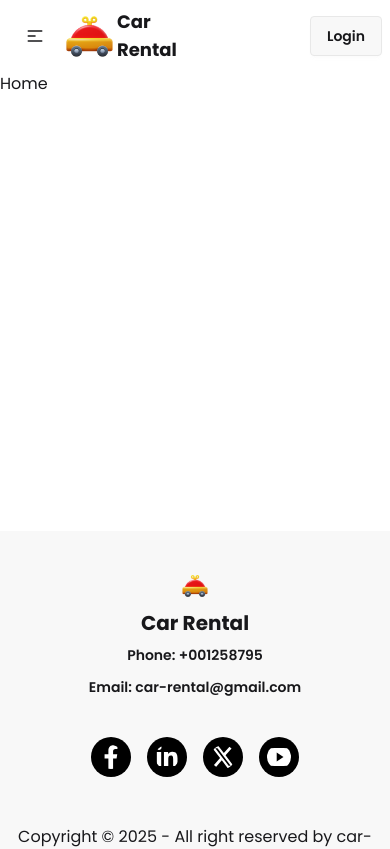
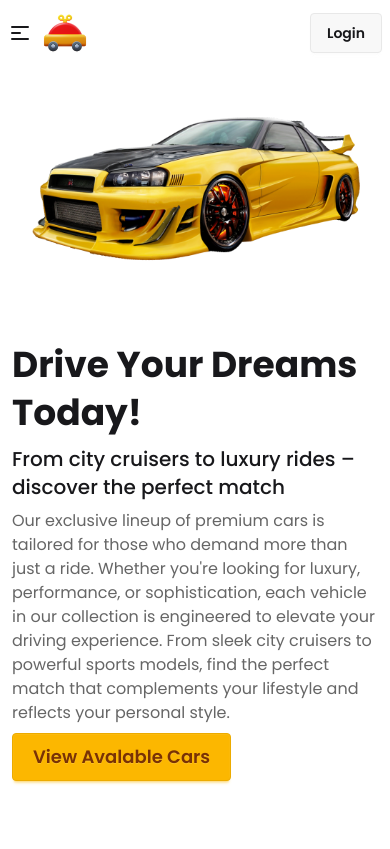
Before and after one commit to FajlaRabby24/car-rental-client, a React (Vite) app: page / in a window 390 px wide. Shown: the top 849 px of the page. Built offline with nearby package versions, Linux system fonts and the light colour scheme.

Commit message:
banner section done

```diff
--- /dev/null
+++ b/src/components/Banner.jsx
@@ -0,0 +1,36 @@
+import React from "react";
+import bannerImg from "../assets/images/bannerImg.png";
+import { Link } from "react-router";
+
+const Banner = () => {
+  return (
+    <div className="flex items-center flex-col  md:flex-row-reverse h-screen px-3 lg:h-[80vh] ">
+      {/* image content  */}
+      <div className="md:flex-1 ">
+        <img src={bannerImg} className="w-full" alt="banner image" />
+      </div>
+      {/* text content  */}
+      <div className="space-y-2 md:space-y-3 flex-1">
+        <h1 className="text-4xl md:text-6xl font-bold md:font-semibold leading-12 md:leading-18">
+          Drive Your Dreams Today!
+        </h1>
+        <h4 className="text-xl md:text-2xl font-medium ">
+          From city cruisers to luxury rides – discover the perfect match
+        </h4>
+        <p className="text-[#666666] font-normal">
+          Our exclusive lineup of premium cars is tailored for those who demand
+          more than just a ride. Whether you're looking for luxury, performance,
+          or sophistication, each vehicle in our collection is engineered to
+          elevate your driving experience. From sleek city cruisers to powerful
+          sports models, find the perfect match that complements your lifestyle
+          and reflects your personal style.
+        </p>
+        <Link to={"/available-cars"}>
+          <button className="btn btn-lg btn-warning">View Avalable Cars</button>
+        </Link>
+      </div>
+    </div>
+  );
+};
+
+export default Banner;
--- a/src/layout/MainLayout.jsx
+++ b/src/layout/MainLayout.jsx
@@ -9,7 +9,7 @@ const MainLayout = () => {
       <header>
         <Navbar />
       </header>
-      <main className="min-h-[calc(100vh-385px)]">
+      <main className="max-w-7xl mx-auto min-h-[calc(100vh-386px)]">
         <Outlet />
       </main>
       <footer>
--- a/src/pages/HomePage.jsx
+++ b/src/pages/HomePage.jsx
@@ -1,9 +1,10 @@
 import React from "react";
+import Banner from "../components/Banner";
 
 const HomePage = () => {
   return (
     <div>
-      <h1>Home</h1>
+      <Banner />
     </div>
   );
 };
--- a/src/shared/Navbar.jsx
+++ b/src/shared/Navbar.jsx
@@ -21,12 +21,12 @@ const Navbar = () => {
   return (
     <nav className="max-w-7xl mx-auto ">
       <div className="navbar ">
-        <div className="navbar-start">
+        <div className="navbar-start flex items-center">
           <div className="dropdown">
-            <div tabIndex={0} role="button" className="btn btn-ghost lg:hidden">
+            <div tabIndex={0} role="button" className="pr-2 lg:hidden">
               <svg
                 xmlns="http://www.w3.org/2000/svg"
-                className="h-5 w-5"
+                className="h-6 w-6"
                 fill="none"
                 viewBox="0 0 24 24"
                 stroke="currentColor"
@@ -48,8 +48,8 @@ const Navbar = () => {
             </ul>
           </div>
           <Link to={"/"} className="flex items-center">
-            <img src={logo} alt="logos" className="w-[55px]" />
-            <h4 className="text-lg font-bold">Car Rental</h4>
+            <img src={logo} alt="logos" className="w-[50px] md:w-[55px]" />
+            <h4 className="text-lg font-bold hidden md:block">Car Rental</h4>
           </Link>
         </div>
         <div className="navbar-center hidden lg:flex">
```
Also changed, not shown: src/assets/images/bannerImg.png (added).
